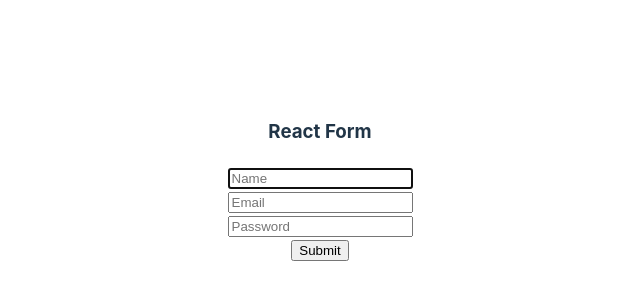
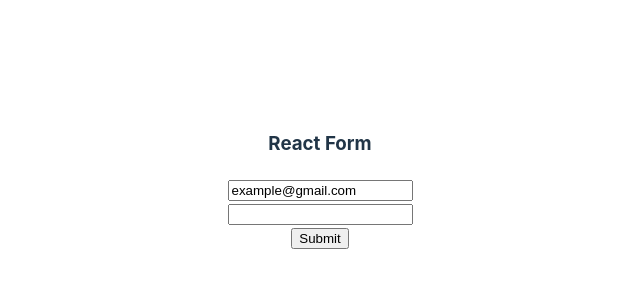
Before and after one commit to mihad-khadem/react-form, a React (Vite) app: page / in a window 1280 px wide. Shown: the part 220-520 px from the top of the page, without its empty margins (320-960 px from the left). Built offline with nearby package versions, Linux system fonts and the light colour scheme.

Commit message:
Learned About custom hook

```diff
--- a/src/App.jsx
+++ b/src/App.jsx
@@ -1,4 +1,5 @@
 import './App.css'
+import HookForm from './components/hookForm/HookForm'
 import RefForm from './components/ref-form/RefForm'
 // import StateForm from './components/statefullForm/StateForm'
 // import SimpleForm from './components/simpleForm/SimpleForm'
@@ -11,7 +12,8 @@ function App() {
       <h3>React Form</h3>
       {/* <SimpleForm/> */}
       {/* <StateForm/> */}
-      <RefForm/>
+      {/* <RefForm/> */}
+      <HookForm/>
     </>
   )
 }
--- /dev/null
+++ b/src/components/Hook/useInputState.js
@@ -0,0 +1,16 @@
+import { useState } from "react"
+
+const UseInputState = (defaultValue = '') => {
+    const [value, setValue] = useState(defaultValue);
+
+    const onChange = e =>{
+        setValue(e.target.value);
+    }
+    // return [value, handleChange]
+    return {
+        value,
+        onChange
+    }
+}
+
+export default UseInputState;
--- /dev/null
+++ b/src/components/hookForm/HookForm.jsx
@@ -0,0 +1,27 @@
+import UseInputState from "../Hook/useInputState";
+
+const HookForm = () => {
+
+    // const [name, handleNameChange] = UseInputState();
+    const emailState = UseInputState('example@gmail.com');
+    const handleSubmit = e => {
+        e.preventDefault();
+        console.log('form data', emailState.value);
+    }
+
+    return (
+        <div>
+            <form id="subBtn" onSubmit={handleSubmit}>
+                {/* <input value={name} onChange={handleNameChange} type="text" name="name" placeholder="Name"/>
+                <br /> */}
+                <input {...emailState} type="email" name="email" id="" placeholder="Email"/>
+                <br />
+                <input type="password" name="password" id="" />
+                <br />
+                <input type="submit" value="Submit" />
+            </form>
+        </div>
+    );
+};
+
+export default HookForm;
```
Also changed, not shown: 1 other file (tests, documents, lock files or other folders).
